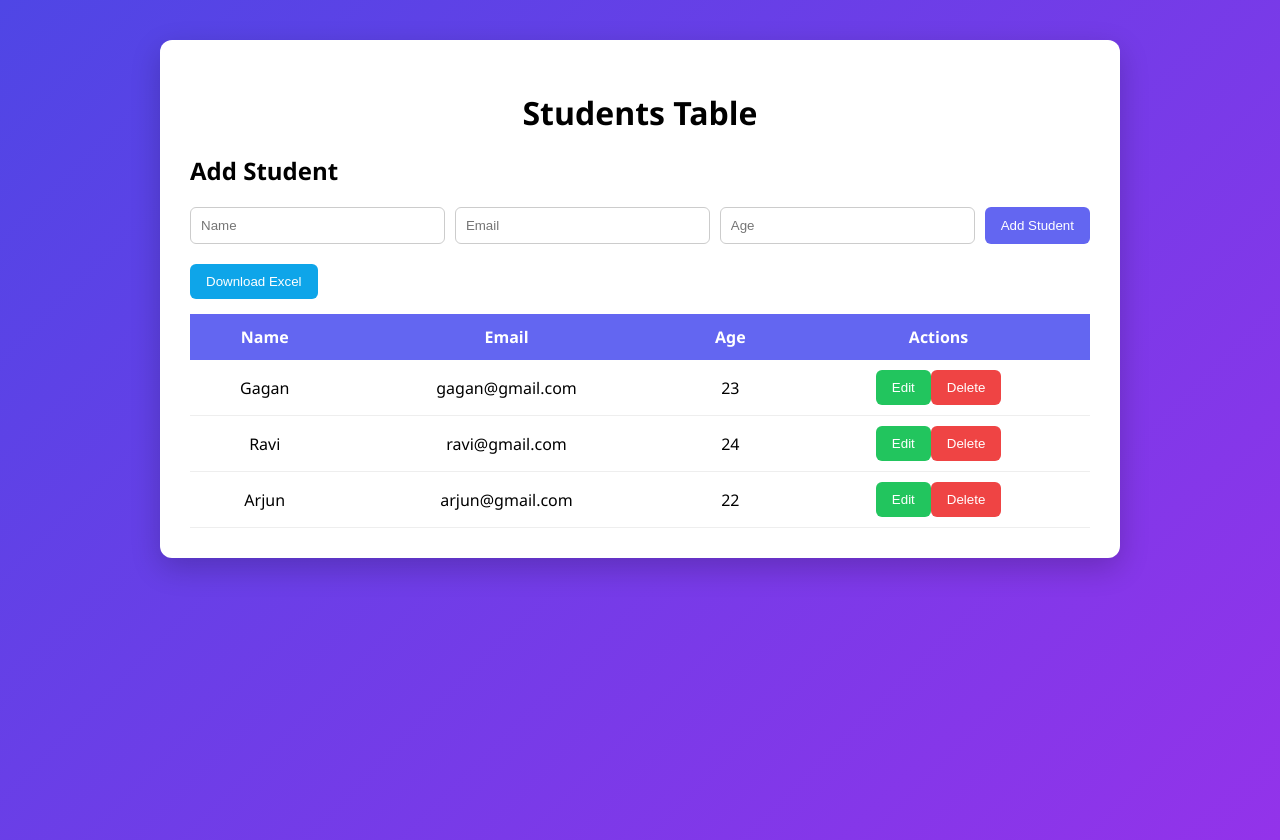
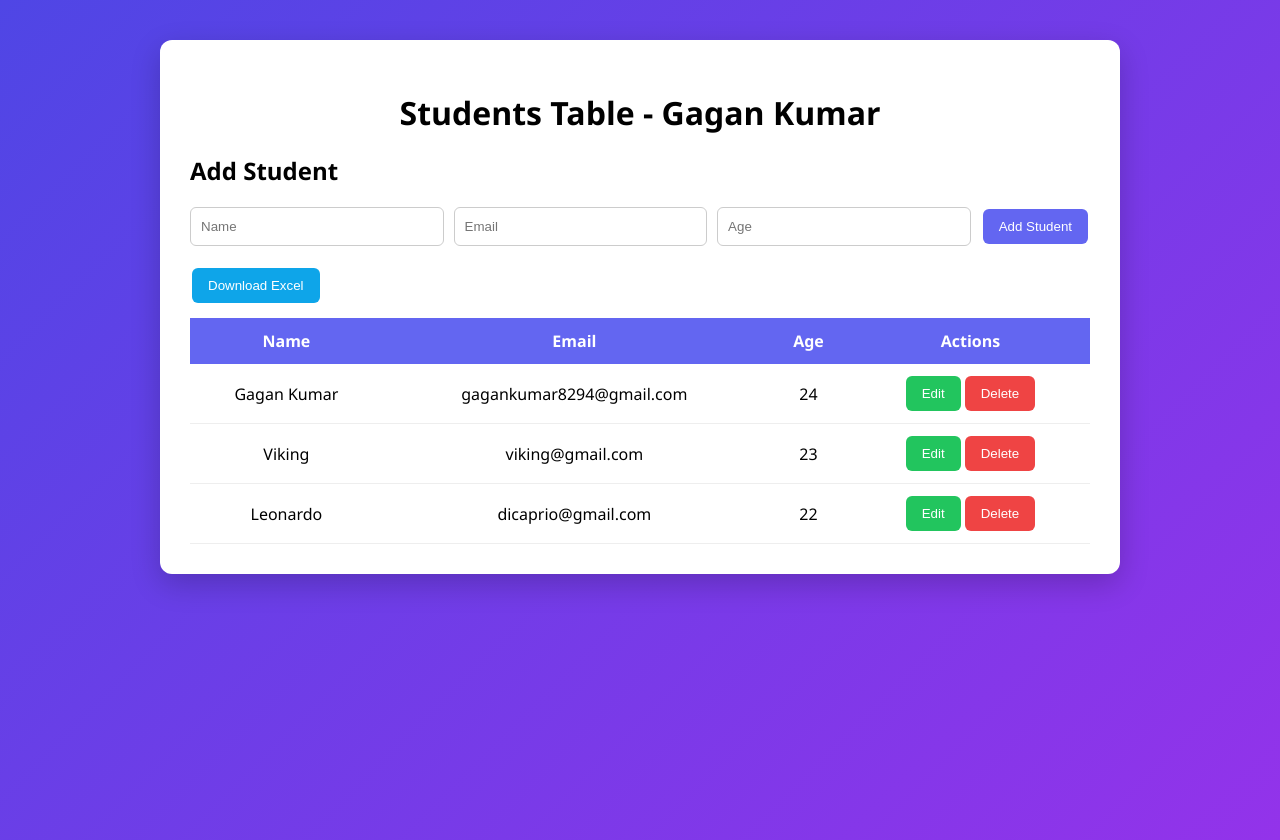
Before and after one commit to gagankumar8294/componentbuy-assignment, a React (Create React App) app: page / in a window 1280 px wide. Built offline with nearby package versions, Linux system fonts and the light colour scheme.

Commit message:
modified styling | added message on successfully edited deleted adding student data

```diff
--- a/src/App.css
+++ b/src/App.css
@@ -53,6 +53,7 @@ input:focus {
 
 button {
   padding: 10px 16px;
+  margin: 2px;
   border: none;
   border-radius: 6px;
   background: #6366f1;
--- a/src/App.js
+++ b/src/App.js
@@ -5,9 +5,9 @@ import "./App.css";
 function App() {
 
   const [students, setStudents] = useState([
-    { id: 1, name: "Gagan", email: "gagan@gmail.com", age: 23 },
-    { id: 2, name: "Ravi", email: "ravi@gmail.com", age: 24 },
-    { id: 3, name: "Arjun", email: "arjun@gmail.com", age: 22 }
+    { id: 1, name: "Gagan Kumar", email: "gagankumar8294@gmail.com", age: 24 },
+    { id: 2, name: "Viking", email: "viking@gmail.com", age: 23 },
+    { id: 3, name: "Leonardo", email: "dicaprio@gmail.com", age: 22 }
   ]);
 
   const [formData, setFormData] = useState({
@@ -18,6 +18,7 @@ function App() {
 
   const [loading, setLoading] = useState(true);
   const [editId, setEditId] = useState(null);
+  const [message, setMessage] = useState("");
 
   useEffect(() => {
     setTimeout(() => {
@@ -31,6 +32,7 @@ function App() {
       email: student.email,
       age: student.age
     });
+
     setEditId(student.id);
   };
 
@@ -53,6 +55,12 @@ function App() {
       setStudents(updatedStudents);
       setEditId(null);
 
+      setMessage("Student updated successfully!");
+
+      setTimeout(() => {
+        setMessage("");
+      }, 2000);
+
     } else {
 
       const newStudent = {
@@ -63,6 +71,12 @@ function App() {
       };
 
       setStudents([...students, newStudent]);
+
+      setMessage("Student added successfully!");
+
+      setTimeout(() => {
+        setMessage("");
+      }, 2000);
     }
 
     setFormData({
@@ -74,13 +88,23 @@ function App() {
 
   const handleDelete = (id) => {
 
-    const confirmDelete = window.confirm("Are you sure you want to delete this student?");
+    const confirmDelete = window.confirm(
+      "Are you sure you want to delete this student?"
+    );
 
     if (!confirmDelete) return;
 
-    const updatedStudents = students.filter((student) => student.id !== id);
+    const updatedStudents = students.filter(
+      (student) => student.id !== id
+    );
 
     setStudents(updatedStudents);
+
+    setMessage("Student deleted successfully!");
+
+    setTimeout(() => {
+      setMessage("");
+    }, 2000);
   };
 
   const downloadExcel = () => {
@@ -100,7 +124,13 @@ function App() {
   return (
     <div className="container">
 
-      <h1>Students Table</h1>
+      <h1>Students Table - Gagan Kumar</h1>
+
+      {message && (
+        <div className="success-message">
+          {message}
+        </div>
+      )}
 
       <h2>{editId ? "Edit Student" : "Add Student"}</h2>
 
@@ -111,7 +141,10 @@ function App() {
           placeholder="Name"
           value={formData.name}
           onChange={(e) =>
-            setFormData({ ...formData, name: e.target.value })
+            setFormData({
+              ...formData,
+              name: e.target.value
+            })
           }
         />
 
@@ -120,7 +153,10 @@ function App() {
           placeholder="Email"
           value={formData.email}
           onChange={(e) =>
-            setFormData({ ...formData, email: e.target.value })
+            setFormData({
+              ...formData,
+              email: e.target.value
+            })
           }
         />
 
@@ -129,7 +165,10 @@ function App() {
           placeholder="Age"
           value={formData.age}
           onChange={(e) =>
-            setFormData({ ...formData, age: e.target.value })
+            setFormData({
+              ...formData,
+              age: e.target.value
+            })
           }
         />
 
@@ -139,7 +178,10 @@ function App() {
 
       </form>
 
-      <button className="download-btn" onClick={downloadExcel}>
+      <button
+        className="download-btn"
+        onClick={downloadExcel}
+      >
         Download Excel
       </button>
 
@@ -157,10 +199,13 @@ function App() {
         <tbody>
           {students.map((student) => (
             <tr key={student.id}>
+
               <td>{student.name}</td>
               <td>{student.email}</td>
               <td>{student.age}</td>
+
               <td className="actions">
+
                 <button
                   className="edit-btn"
                   onClick={() => handleEdit(student)}
@@ -174,7 +219,9 @@ function App() {
                 >
                   Delete
                 </button>
+
               </td>
+
             </tr>
           ))}
         </tbody>
```
